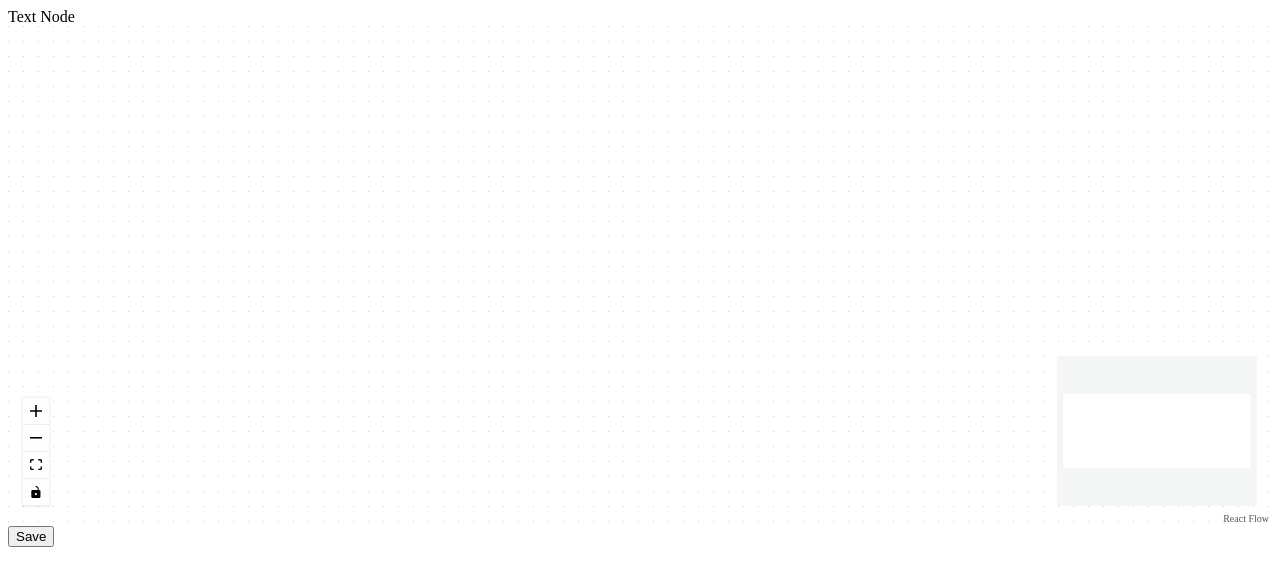
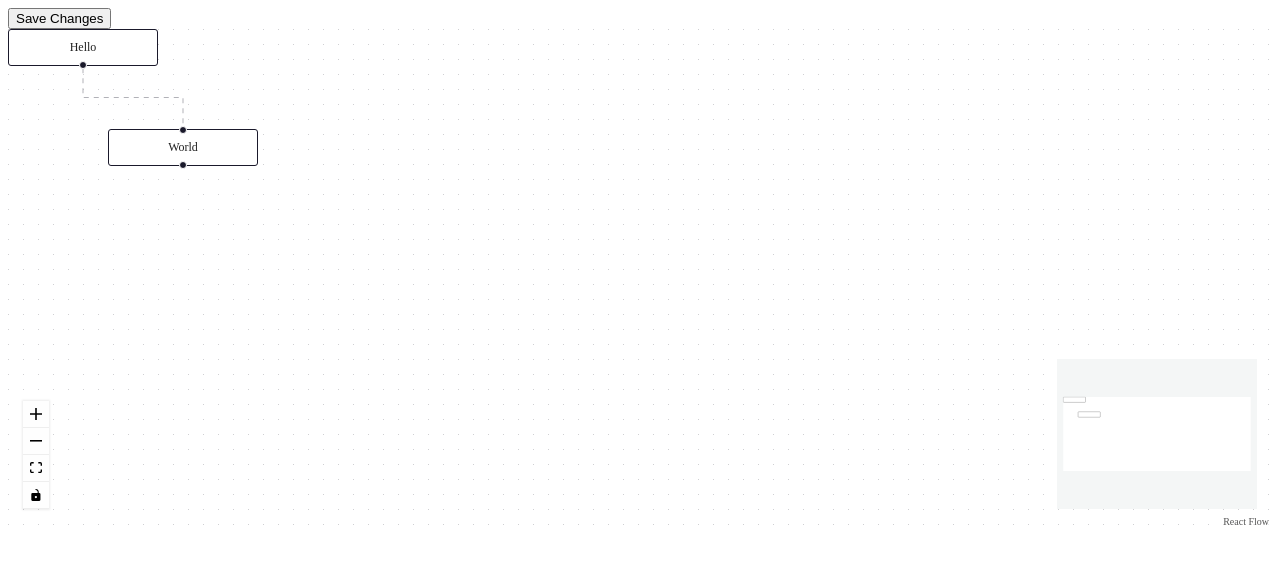
Before and after one commit to zeenat-abedin/chatbot-flow-builder, a React (Create React App) app: page / in a window 1280 px wide. Shown: the top 586 px of the page. Built offline with nearby package versions, Linux system fonts and the light colour scheme.

Commit message:
update FlowBuilder, remove NodesPanel, and modified SettingsPanel

```diff
--- a/package.json
+++ b/package.json
@@ -6,10 +6,12 @@
     "@testing-library/jest-dom": "^5.17.0",
     "@testing-library/react": "^13.4.0",
     "@testing-library/user-event": "^13.5.0",
+    "bootstrap": "^5.3.3",
     "react": "^18.3.1",
     "react-dom": "^18.3.1",
     "react-flow-renderer": "^10.3.17",
     "react-scripts": "5.0.1",
+    "reactflow": "^11.11.3",
     "web-vitals": "^2.1.4"
   },
   "scripts": {
--- a/src/components/FlowBuilder.jsx
+++ b/src/components/FlowBuilder.jsx
@@ -1,15 +1,42 @@
-import React, { useState } from 'react';
-import ReactFlow, { MiniMap, Controls, Background } from 'react-flow-renderer';
-import SettingsPanel from './SettingsPanel';
-import NodesPanel from './NodesPanel';
+import React, { useCallback, useState } from 'react';
+import ReactFlow, { MiniMap, Controls, Background, applyNodeChanges, applyEdgeChanges } from 'react-flow-renderer';
 
+const initialNodes = [
+  {
+    id: '1',
+    data: { label: 'Hello' },
+    position: { x: 0, y: 0 },
+    type: 'input',
+  },
+  {
+    id: '2',
+    data: { label: 'World' },
+    position: { x: 100, y: 100 },
+  },
+];
+
+const initialEdges = [
+  { id: '1-2', source: '1', target: '2', type: 'step', animated: true },
+];
 
 function FlowBuilder() {
-  const [elements, setElements] = useState([]);
-  const [selectedNode, setSelectedNode] = useState(null);
-  const [showSettings, setShowSettings] = useState(false);
 
-  const onConnect = (params) => setElements((els) => addEdge(els, params));
+  const [nodes, setNodes] = useState(initialNodes);
+  const [edges, setEdges] = useState(initialEdges);
+
+  // const [elements, setElements] = useState([]);
+  // const [selectedNode, setSelectedNode] = useState(null);
+  // const [showSettings, setShowSettings] = useState(false);
+
+  const onNodesChange = useCallback(
+    (changes) => setNodes((ns) => applyNodeChanges(changes, ns)),
+    [],
+  );
+  const onEdgesChange = useCallback(
+    (changes) => setEdges((es) => applyEdgeChanges(changes, es)),
+    [],
+  );
+  const onConnect = (params) => setNodes((els) => addEdge(els, params));
 
   const addEdge = (elements, { id, source, target }) => {
   const existingElementIndex = elements.findIndex((el) => el.id === source);
@@ -38,9 +65,9 @@ function FlowBuilder() {
       if (selectedElement) {
         console.log(selectedElement.id);
       }
-      setSelectedNode(nodeId);
-      setShowSettings(true);
-    };
+      // setSelectedNode(nodeId);
+      // setShowSettings(true);
+  };
 
   const handleSelectionChange = (e) => {
     if (e.selectedElement && typeof e.selectedElement.id === 'string') {
@@ -51,11 +78,11 @@ function FlowBuilder() {
   }
 
   const handleDeselectNode = () => {
-    setSelectedNode(null);
+    // setSelectedNode(null);
     };
 
   const onSaveButtonClick = () => {
-    const nodesWithEmptyTargetHandles = elements.filter(
+    const nodesWithEmptyTargetHandles = nodes.filter(
     (element) =>
       Array.isArray(element.targetHandles) &&
       element.targetHandles.length > 0 &&
@@ -72,16 +99,18 @@ function FlowBuilder() {
 
   const addNode = (data) => {
   const newNode = JSON.parse(data);
-  setElements((els) => [...els, {...newNode, id: Date.now(), position: { x: 0, y: 0 } }]);
+  setNodes((els) => [...els, {...newNode, id: Date.now(), position: { x: 0, y: 0 } }]);
 };
 
   return (
     <div style={{ height: 500 }}>
-      <NodesPanel onAddNode={addNode} />
+      <button style={{ display: 'flex', justifyContent: 'flex-end' }} onClick={onSaveButtonClick}>Save Changes</button>
       <ReactFlow
-        elements={elements}
+        nodes={nodes}
+        edges={edges}
+        onNodesChange={onNodesChange}
+        onEdgesChange={onEdgesChange}
         onConnect={onConnect}
-        nodeTypes={[]}
         onSelectionChange={handleSelectionChange}
         onDragStop={() => handleDeselectNode()}
        >
@@ -89,8 +118,7 @@ function FlowBuilder() {
         <MiniMap />
         <Controls />
       </ReactFlow>
-        <button onClick={onSaveButtonClick}>Save</button>
-    {showSettings && (
+    {/* {showSettings && (
       <SettingsPanel
         selectedNode={selectedNode}
         onUpdate={(newLabel) => {
@@ -102,7 +130,7 @@ function FlowBuilder() {
           setShowSettings(false);
         }}
       />
-    )}
+    )}  */}
     </div>
   );
 };
--- a/src/components/NodesPanel.jsx
+++ /dev/null
@@ -1,19 +0,0 @@
-import React from 'react';
-
-function NodesPanel({ onAddNode }) {
-  const nodeTypes = [
-    { id: 'text', name: 'Text Node', position: { x: 250, y: 5 }, size: { width: 100, height: 40 } },
-  ];
-
-  return (
-    <div className="nodes-panel">
-      {nodeTypes.map((type) => (
-        <div key={type.id} draggable="true" onDragStart={(e) => e.dataTransfer.setData('application/json', JSON.stringify(type))}>
-          {type.name}
-        </div>
-      ))}
-    </div>
-  );
-}
-
-export default NodesPanel;
--- a/src/components/SettingsPanel.jsx
+++ b/src/components/SettingsPanel.jsx
@@ -1,5 +1,3 @@
-// SettingsPanel.jsx
-
 import React, { useState, useEffect } from 'react';
 
 function SettingsPanel({ selectedNode, onUpdate }) {
```
Also changed, not shown: src/AppTwo.js (added, +46 -0 lines), src/components/DragNDrop.jsx (added, +53 -0 lines), 1 other file (tests, documents, lock files or other folders).
